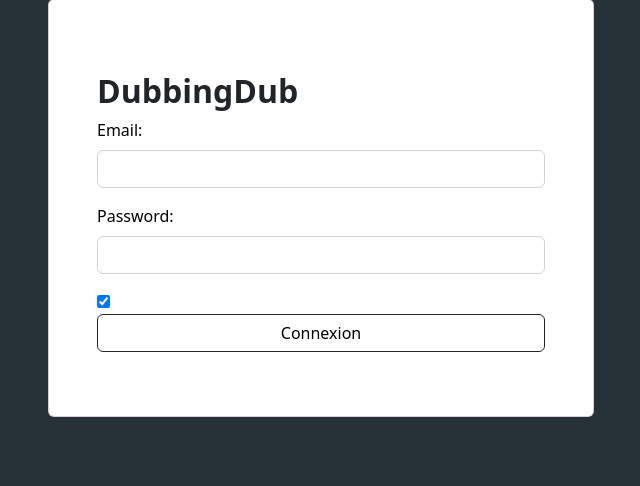
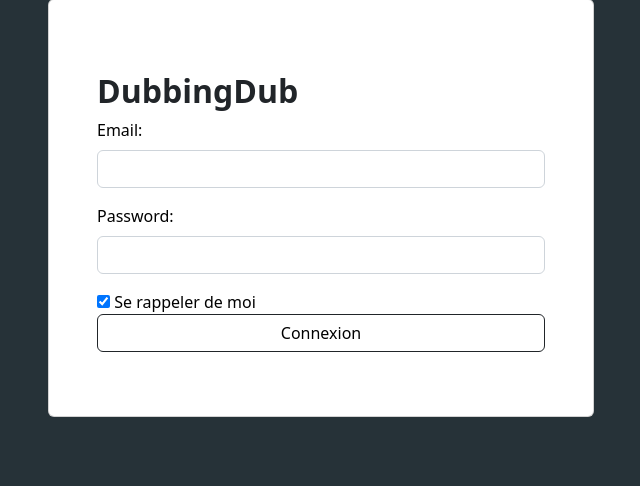
Before and after one commit to ilan990/doublage, a Symfony app: template templates/security/login.html.twig in a window 1280 px wide. Shown: the part 192-678 px from the top of the page, without its empty margins (319-959 px from the left). Run offline with Twig, Linux system fonts and the light colour scheme; the template is opened without the code that fills it, so the values that code supplies are empty; some libraries are stand-ins or nearby versions.

Commit message:
couleur noir pour le remember me

```diff
--- a/templates/security/login.html.twig
+++ b/templates/security/login.html.twig
@@ -23,7 +23,7 @@
                                 </div>
 
                                 <input type="checkbox" name="_remember_me" checked>
-                                <label for="_remember_me" clalogin-label ss="form-label ">Se rappeler de moi</label>
+                                <label for="_remember_me" class="remember" clalogin-label ss="form-label ">Se rappeler de moi</label>
 
                                 <div class="d-grid">
                                     <button class="login-btn btn btn-outline-dark" type="submit">Connexion</button>
```
